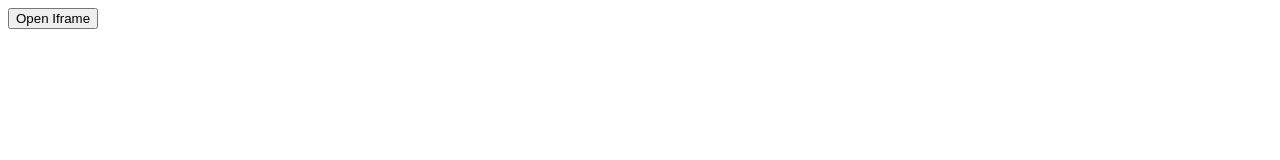
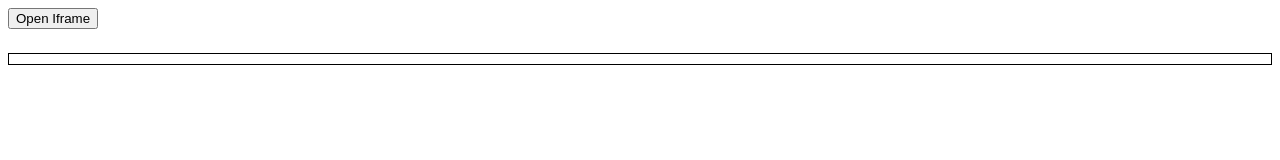
Before and after one commit to Moonhint/external-dummy, a plain HTML site: page dist/index.html in a window 1280 px wide. Drawn offline with Linux system fonts and the light colour scheme.

Commit message:
update result

```diff
--- a/dist/index.html
+++ b/dist/index.html
@@ -9,24 +9,18 @@
 </head>
 <body>
     <button onclick="myFunction()">Open Iframe</button>
-    <div id="bl-modal"/>
-    <!-- <ins
-        class="bl-dynamic-banners"
-        data-product-category-id="8"
-        data-rating="3"
-        data-sort="bestratingratio"
-        max-price="50000"
-        data-keywords="iphone"
-        data-compact-product="false"
-    data-show-banner="true"
-    data-logo-style="dark"
-        data-background-color="#ffffff"
-    ></ins>
-    <script
-    src="https://assets-review.bukalapak.com/widget_js/dynamic_banners_v2.js"
-    async
-    ></script> -->
+
+    <div class="container">
+        <div id="bl-modal"/>
+    </div>
 
     <script src="./index.js"></script>
+    <style>
+        .container {
+            border: 1px solid black;
+            padding: 5px;
+            margin: 24px 0;
+        }
+    </style>
 </body>
 </html>
--- a/dist/index.js
+++ b/dist/index.js
@@ -12,9 +12,13 @@ function myFunction(){
       'bl-modal'
   );
 
-  // const iframeSrc = https://m.bukalapak.com/kumpulink/u/storepick;
+  // const iframeSrc = https://m.preproduction.bukalapak.com/live-streaming/widgets/shopping;
 
   const iframeSrc = 'https://review.bukalapak.com/widgets/dynamic_banners_v2?product-category-id=8&keywords=iphone&dimension=760x365&sort=bestratingratio&rating=3&utm=source%3Dkly%2Cmedium%3Dreferral-affiliate&theme=&compact-product=false&show-banner=true&logo-style=dark&background-color=%23ffffff';
+
+//   const iframeSrc = 'http://m.local.host:5004/live-streaming/widgets/shopping';
+
+//   const iframeSrc = 'https://m.preproduction.bukalapak.com/mweb-games/minigames-viewer';
 
   const iframeContainer = createTag({
   tagName: 'div',
```
